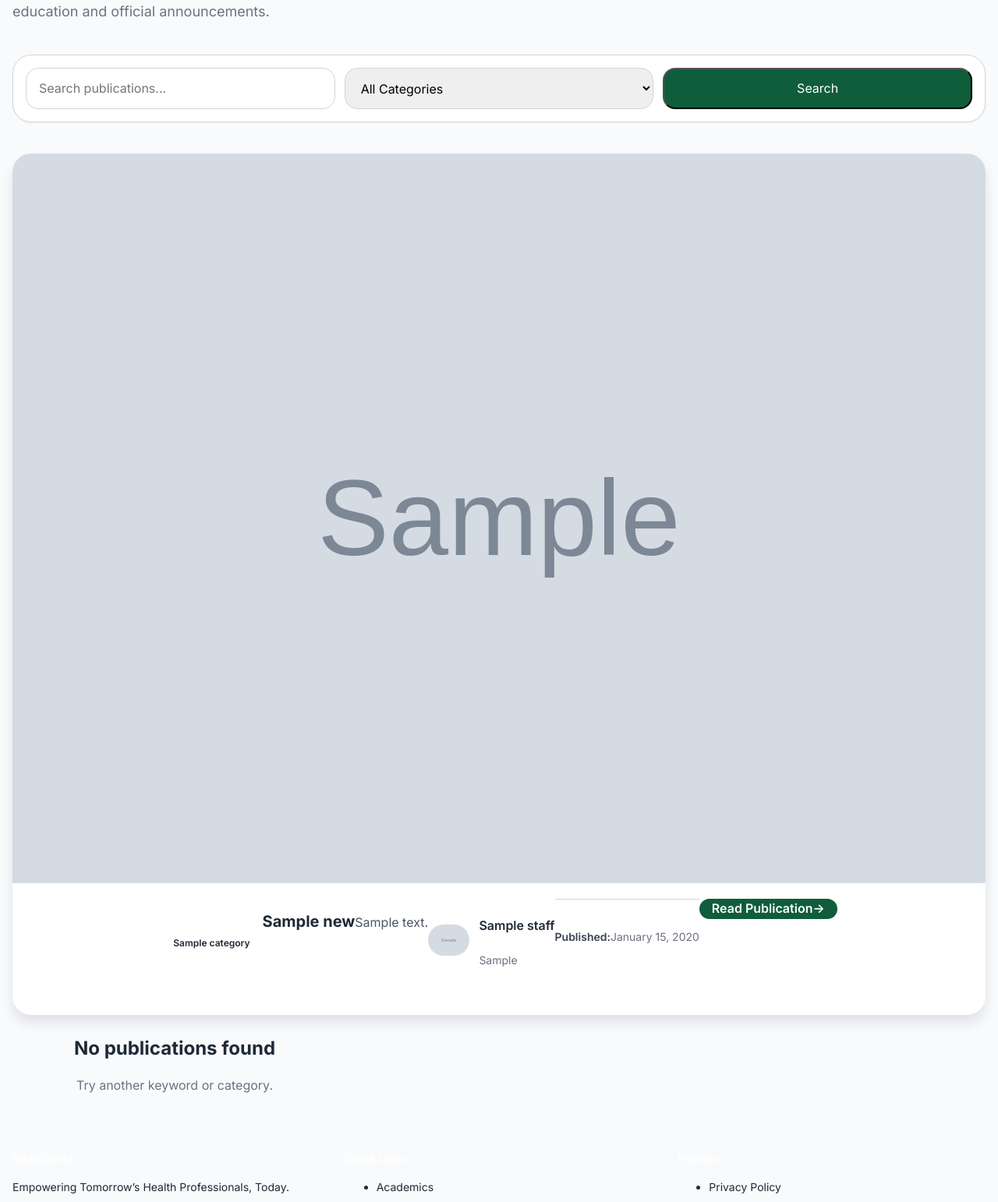
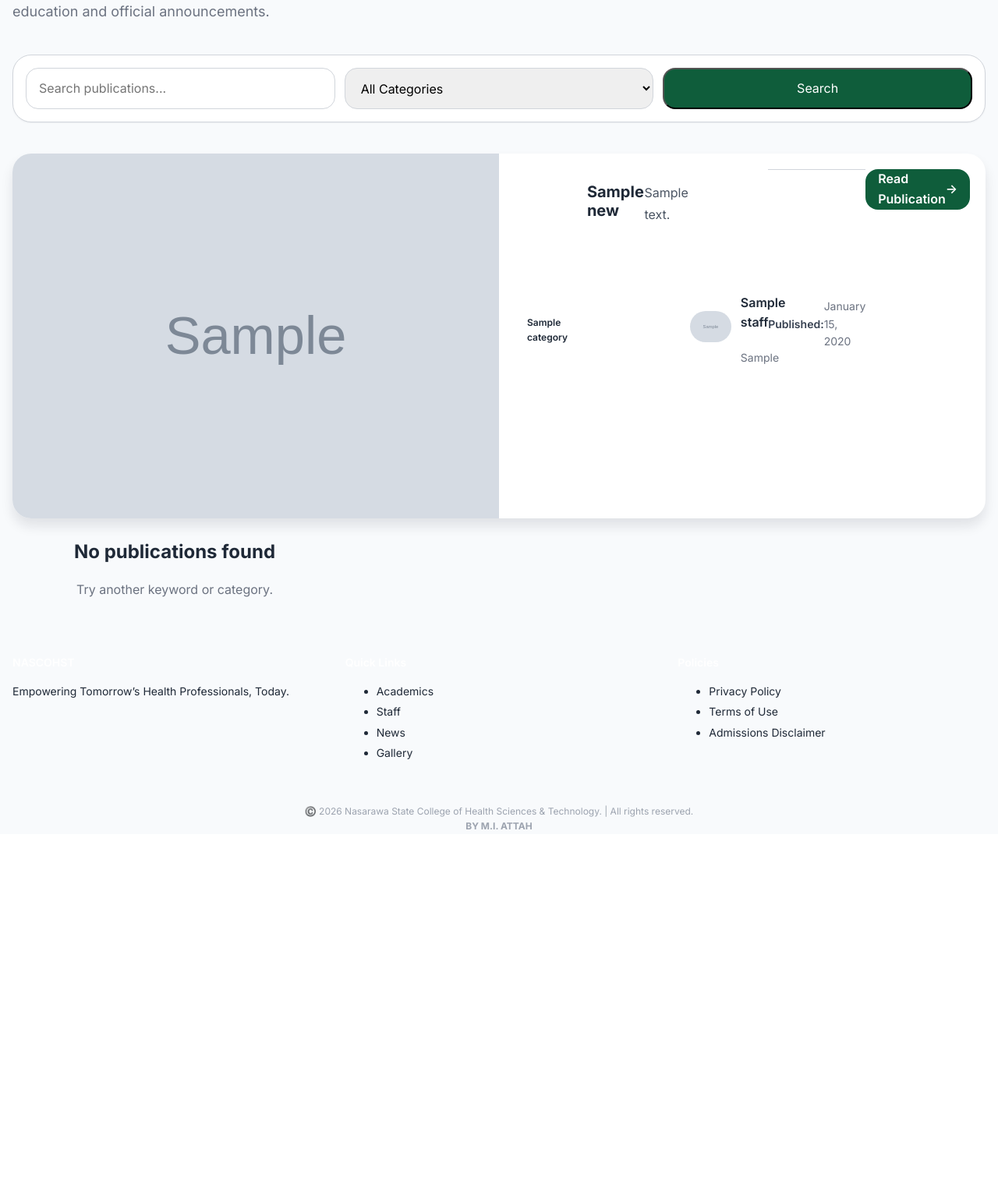
Before and after one commit to Eelblitz/nascohst-website, a Django app: page /news/ in a window 1280 px wide. Shown: the part 270-1812 px from the top of the page at 78% size. After the commit the page ends 1335 px from the top, so only its background shows below. Run offline with Django 4.2, Linux system fonts and the light colour scheme; tables that the repository leaves empty hold one stand-in row (values such as "Sample post"); grey boxes marked "Sample" are stand-in pictures; some libraries are stand-ins or nearby versions.

Commit message:
Add missing utility classes for featured news card

```diff
--- a/static/css/styles.css
+++ b/static/css/styles.css
@@ -147,7 +147,16 @@ button, input, select, textarea {
 .block { display: block; }
 .hidden { display: none; }
 .grid { display: grid; }
+.grid-cols-1 { grid-template-columns: repeat(1, minmax(0, 1fr)); }
+.grid-cols-2 { grid-template-columns: repeat(2, minmax(0, 1fr)); }
 .shrink-0 { flex-shrink: 0; }
+.min-w-0 { min-width: 0; }
+.line-clamp-3 {
+  overflow: hidden;
+  display: -webkit-box;
+  -webkit-line-clamp: 3;
+  -webkit-box-orient: vertical;
+}
 .gap-3 { gap: 0.75rem; }
 .gap-4 { gap: 1rem; }
 .gap-6 { gap: 1.5rem; }
@@ -250,6 +259,10 @@ button, input, select, textarea {
 
   .lg\:grid {
     display: grid;
+  }
+
+  .lg\:grid-cols-2 {
+    grid-template-columns: repeat(2, minmax(0, 1fr));
   }
 
   .lg\:grid-cols-12 {
```
